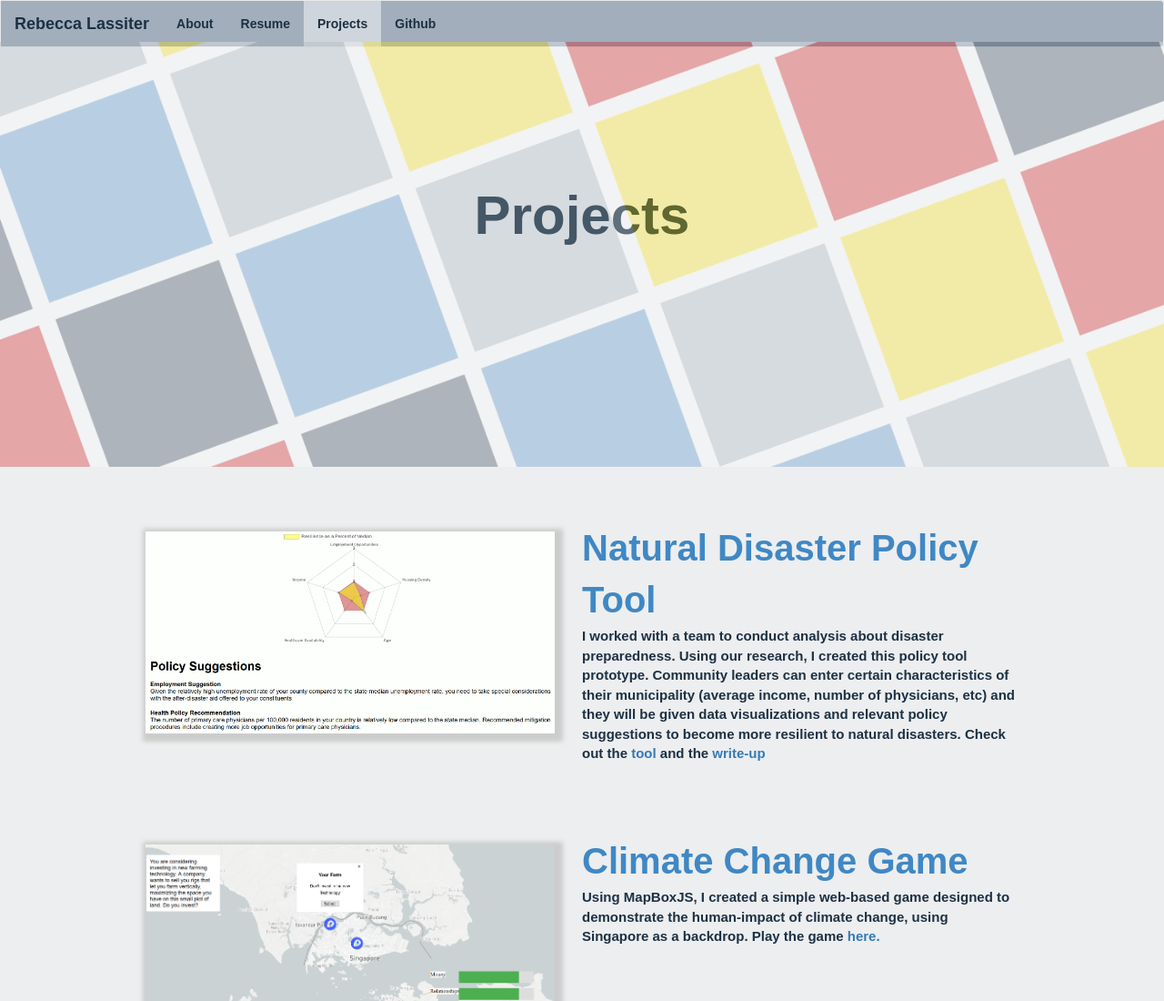
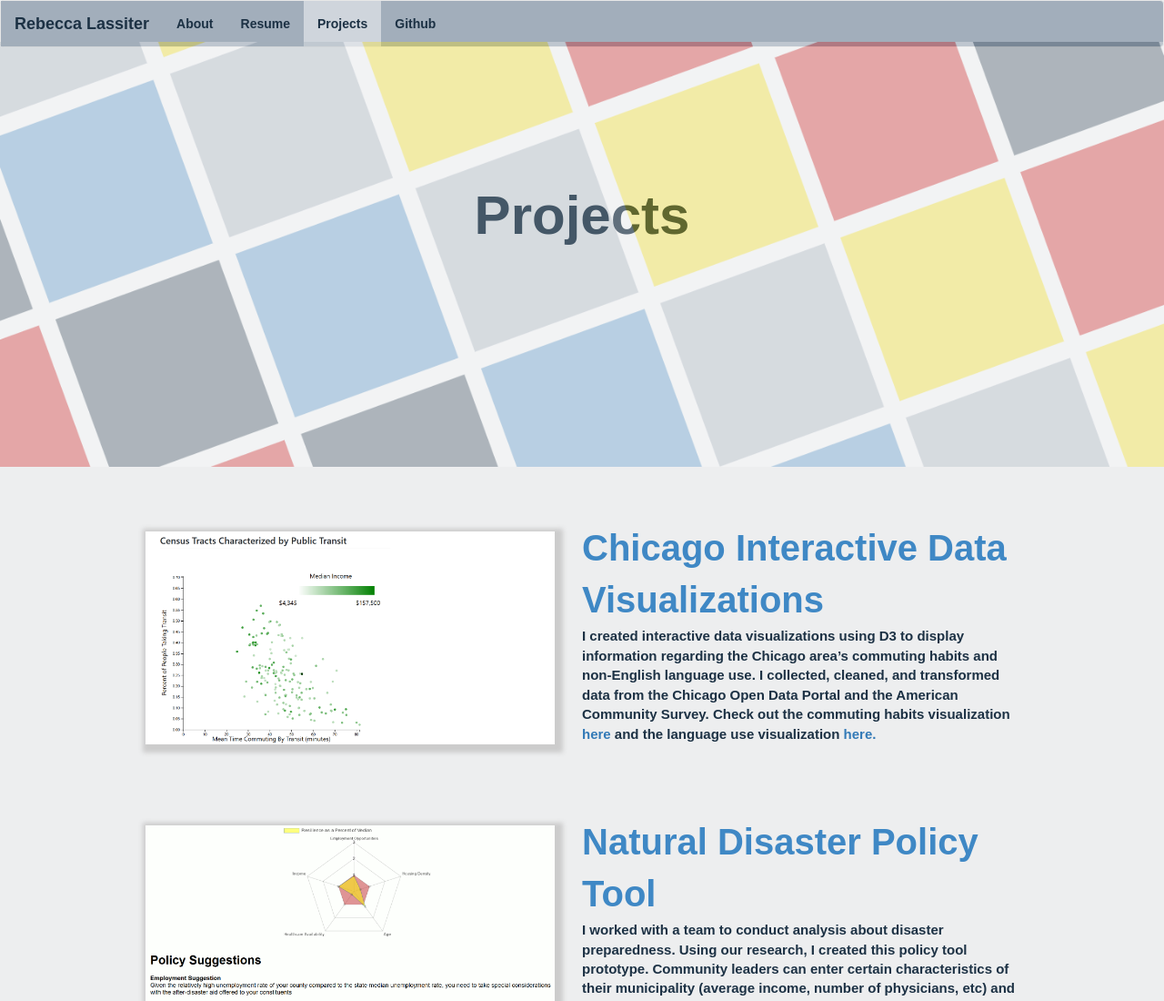
Before and after one commit to RebeccaLassiter/RebeccaLassiter.github.io, a plain HTML site: page projects.html in a window 1280 px wide. Shown: the top 1100 px of the page at 91% size. Drawn offline with nearby package versions, Linux system fonts and the light colour scheme.

Commit message:
updated projects

```diff
--- a/projects.html
+++ b/projects.html
@@ -40,6 +40,17 @@
         <div class = "bio"> Projects
        </div>
 
+
+       <div class = "flex-container">
+         <!-- <div class = "col-xs-4 col-md-4 wrapper"> -->
+       <div class = "col">
+         <img src = "commutingViz.PNG"  class = "projectImage"/>
+       </div>
+       <div class = "projectDescription">
+         <div class = "title"> Chicago Interactive Data Visualizations </div>
+         <p>I created interactive data visualizations using D3 to display information regarding the Chicago area’s commuting habits and non-English language use. I collected, cleaned, and transformed data from the Chicago Open Data Portal and the American Community Survey. Check out the commuting habits visualization <a href="https://rebeccalassiter.github.io/cookCountyTransit/"> here </a> and the language use visualization <a href="https://rebeccalassiter.github.io/languagesOfChicago/"> here. </a> </p>
+       </div>
+     </div>
 
         <div class = "flex-container">
          <!-- <div class = "col-xs-4 col-md-4 wrapper"> -->
```
Also changed, not shown: commutingViz.PNG (added).
